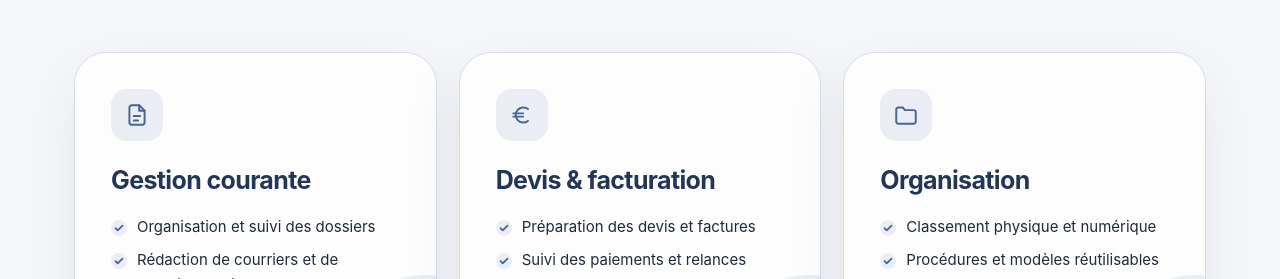
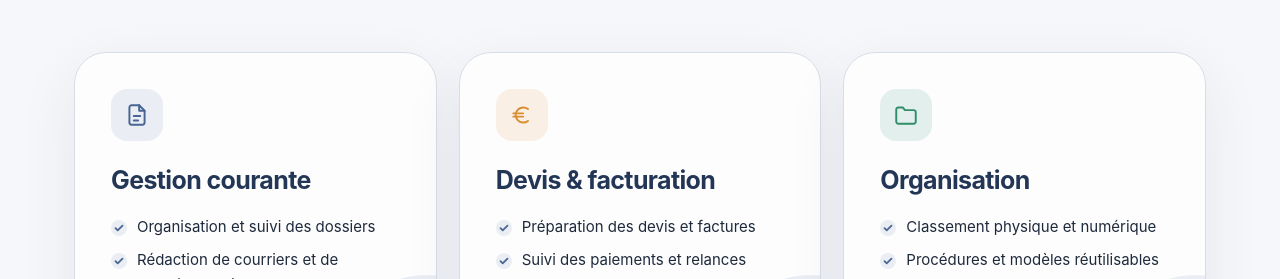
Before and after one commit to Walys-fr/walys-fr.github.io, a Jekyll site: the page built from _services/administratif.md, in a window 1280 px wide and 1400 px high, scrolled down 719 px. Shown: the part 171-450 px from the top of the window. Built offline with Jekyll 4.4.1, drawn with Linux system fonts in a browser that asks for light colours.

Commit message:
Add files via upload

```diff
--- a/assets/css/walys.css
+++ b/assets/css/walys.css
@@ -466,3 +466,19 @@ footer{border-top:1px solid var(--line);padding:46px 24px 50px;color:var(--secon
 .app-subnav a.current{color:var(--title);border-bottom-color:var(--blue)}
 .legal ul{padding-left:20px}
 .legal .summary{line-height:1.7}
+
+/* ---------- Trois couleurs de pictos, en alternance ---------- */
+:root{--c3:#2F8F6B;--c3-soft:rgba(47,143,107,.12)}
+@media (prefers-color-scheme:dark){:root{--c3:#5CC49A;--c3-soft:rgba(92,196,154,.14)}}
+.icon-box.ic-1{background:var(--blue-soft);color:var(--blue)}
+.icon-box.ic-2{background:var(--accent-soft);color:var(--accent)}
+.icon-box.ic-3{background:var(--c3-soft);color:var(--c3)}
+
+/* ---------- Pastilles cliquables ---------- */
+a.pill{cursor:pointer;transition:transform .2s var(--ease),background .2s,border-color .2s,color .2s}
+a.pill:hover{transform:translateY(-1px);background:var(--surface);border-color:rgba(72,102,147,.35);color:var(--title)}
+.pill .dot.ic-1{background:var(--blue)}
+.pill .dot.ic-2{background:var(--accent)}
+.pill .dot.ic-3{background:var(--c3)}
+.pill .dot.ic-4{background:var(--blue-dark)}
+@media (prefers-color-scheme:dark){.pill .dot.ic-4{background:#E8EEF8}}
```
